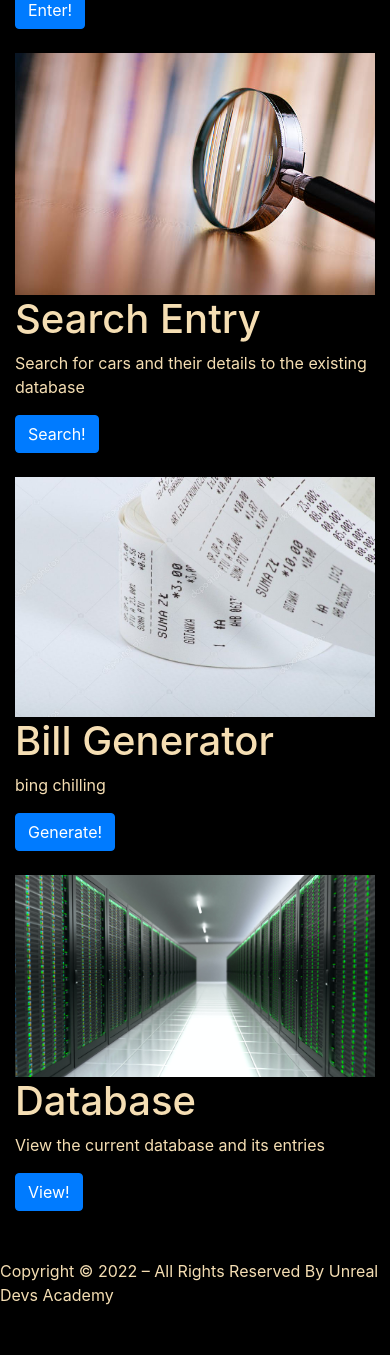
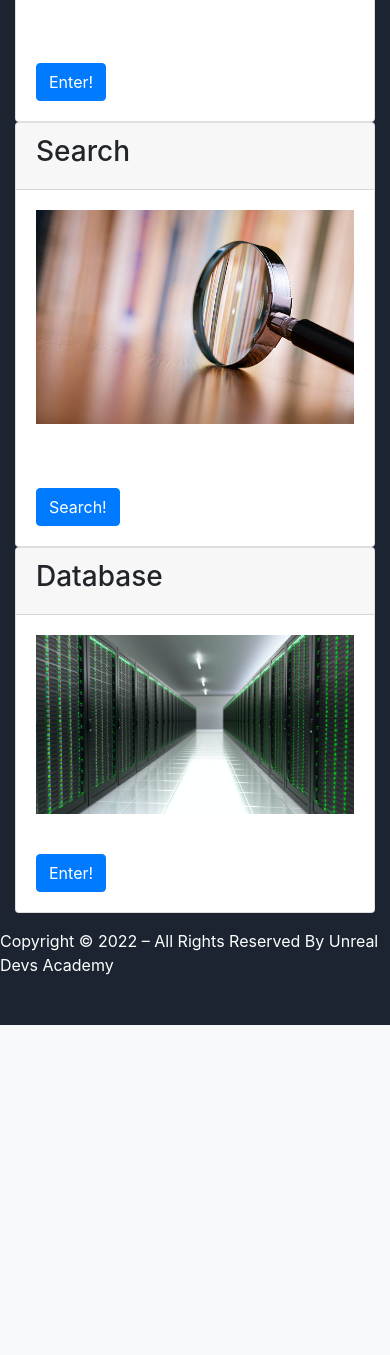
Before and after one commit to JammoShane/FYP, a PHP site: page /homepage.php in a window 390 px wide. Shown: the part 1013-2368 px from the top of the page. After the commit the page ends 2038 px from the top, so only its background shows below. Run offline with PHP 8.4, Linux system fonts and the light colour scheme.

Commit message:
Add files via upload

```diff
--- a/homepage.css
+++ b/homepage.css
@@ -1,7 +1,16 @@
 body{
-    background-color: black;
+    background-color: #1B2430;
 }
 
 h1, p{
-    color: wheat;
+    color: white;
 }
+
+.logo{
+    width: 13vh;
+    height: 13vh;
+    object-fit: contain;
+    display: flex;
+    justify-content: space-between;
+
+}
--- a/homepage.php
+++ b/homepage.php
@@ -17,6 +17,9 @@
 <body>
   <header>
     <nav class="navbar navbar-expand-lg navbar-light bg-light">
+      <a class="navbar-brand" href="homepage.php">
+        <img class="logo" src="images/proton2.png" alt="Proton Logo" />
+      </a>
       <a class="navbar-brand" href="#">Car Dealership Management System</a>
       <button class="navbar-toggler" type="button" data-toggle="collapse" data-target="#navbarSupportedContent"
         aria-controls="navbarSupportedContent" aria-expanded="false" aria-label="Toggle navigation">
@@ -26,7 +29,7 @@
       <div class="collapse navbar-collapse" id="navbarSupportedContent">
         <ul class="navbar-nav mr-auto">
           <li class="nav-item active">
-            <a class="nav-link" href="homepage.html">Home <span class="sr-only">(current)</span></a>
+            <a class="nav-link" href="homepage.php">Home <span class="sr-only">(current)</span></a>
           </li>
           <li class="nav-item active">
             <a class="nav-link" href="customize.html">Customize</a>
@@ -35,10 +38,7 @@
             <a class="nav-link" href="car_entry.php">Car Entry</a>
           </li>
           <li class="nav-item active">
-            <a class="nav-link" href="search.html">Search</a>
-          </li>
-          <li class="nav-item active">
-            <a class="nav-link" href="bill.html">Bill</a>
+            <a class="nav-link" href="search.php">Search</a>
           </li>
           <li class="nav-item active">
             <a class="nav-link" href="database.php">Database</a>
@@ -50,82 +50,74 @@
 
   <main class="body my-5">
     <div class="container">
+
       <div class="row">
-        <div class="col-md-6">
-          <img src="images/idea.jpg" alt="image of a Bughatti Chiron" class="img-fluid" />
+
+        <div class="col-md-3">
+          <div class="card">
+            <div class="card-header">
+              <h3>Car Customizer</h3>
             </div>
-        <div class="col-md-6">
-          <h1>Car Customization System</h1>
+            <div class="card-body">
+              <img src="images/idea.jpg" alt="image of lightbulbs" class="img-fluid" />
               <p>Customize an existing car's details to your liking</p>
               <button type="button" class="btn btn-primary" onclick="location.href = 'customize.html' ">
                 Customize!
               </button>
             </div>
           </div>
+        </div>
 
-      <br />
-
-      <div class="row">
-        <div class="col-md-6">
+        <div class="col-md-3">
+          <div class="card">
+            <div class="card-header">
+              <h3>Car Entry</h3>
+            </div>
+            <div class="card-body">
               <img src="images/chiron.jpg" alt="image of a Bughatti Chiron" class="img-fluid" />
-        </div>
-        <div class="col-md-6">
-          <h1>Car Entry</h1>
               <p>Add cars and their details to the existing database</p>
               <button type="button" class="btn btn-primary" onclick="location.href = 'car_entry.php' ">
                 Enter!
               </button>
             </div>
           </div>
-
-      <br />
-
-      <div class="row">
-        <div class="col-md-6">
-          <img src="images/search.jpg" alt="image of a magnifying glass" class="img-fluid" />
-        </div>
-        <div class="col-md-6">
-          <h1>Search Entry</h1>
-          <p>Search for cars and their details to the existing database</p>
-          <button type="button" class="btn btn-primary" onclick="location.href = 'search.html' ">
-            Search!
-          </button>
-        </div>
         </div>
 
-      <br />
-
-      <div class="row">
-        <div class="col-md-6">
-          <img src="images/bill.jpg" alt="image of a receipt" class="img-fluid" />
+        <div class="col-md-3">
+          <div class="card">
+            <div class="card-header">
+              <h3>Search</h3>
             </div>
-        <div class="col-md-6">
-          <h1>Bill Generator</h1>
-          <p>bing chilling</p>
-          <button type="button" class="btn btn-primary" onclick="location.href = 'bill.html' ">
-            Generate!
-          </button>
-        </div>
-      </div>
-
-      <br />
-
-      <div class="row">
-        <div class="col-md-6">
-          <img src="images/server.jpg" alt="image of a server room" class="img-fluid" />
-        </div>
-        <div class="col-md-6">
-          <h1>Database</h1>
-          <p>View the current database and its entries</p>
-          <button type="button" class="btn btn-primary" onclick="location.href = 'database.php' ">
-            View!
+            <div class="card-body">
+              <img src="images/search.jpg" alt="image of a magnifying glass" class="img-fluid" />
+              <p>Search for existing cars within the database</p>
+              <button type="button" class="btn btn-primary" onclick="location.href = 'search.php' ">
+                Search!
               </button>
             </div>
           </div>
         </div>
 
+        <div class="col-md-3">
+          <div class="card">
+            <div class="card-header">
+              <h3>Database</h3>
+            </div>
+            <div class="card-body">
+              <img src="images/server.jpg" alt="image of a server room" class="img-fluid" />
+              <p>View existing cars within the database</p>
+              <button type="button" class="btn btn-primary" onclick="location.href = 'database.php' ">
+                Enter!
+              </button>
+            </div>
+          </div>
+        </div>
+      </div>
+
+    </div>
+
     <footer>
-      <p class="my-5">
+      <p class="my-3">
         Copyright © 2022 – All Rights Reserved By Unreal Devs Academy
       </p>
     </footer>
```
Also changed, not shown: car_entry.css (+16 -0 lines), car_entry.php (+6 -6 lines), changeImage.js (added, +29 -0 lines), customize.css (added, +20 -0 lines), customize.html (added, +145 -0 lines), database.css (+21 -6 lines), database.php (+6 -6 lines), update.php (added, +111 -0 lines), update2.php (added, +44 -0 lines), images/proton.png (added), images/proton2.png (added), images/saga/sagaArmourSilver.jpg (added), images/saga/sagaJetGrey.jpg (added), images/saga/sagaRosewoodMaroon.jpg (added), 4 more files. Lines whose indentation alone changed are shown as unchanged.
